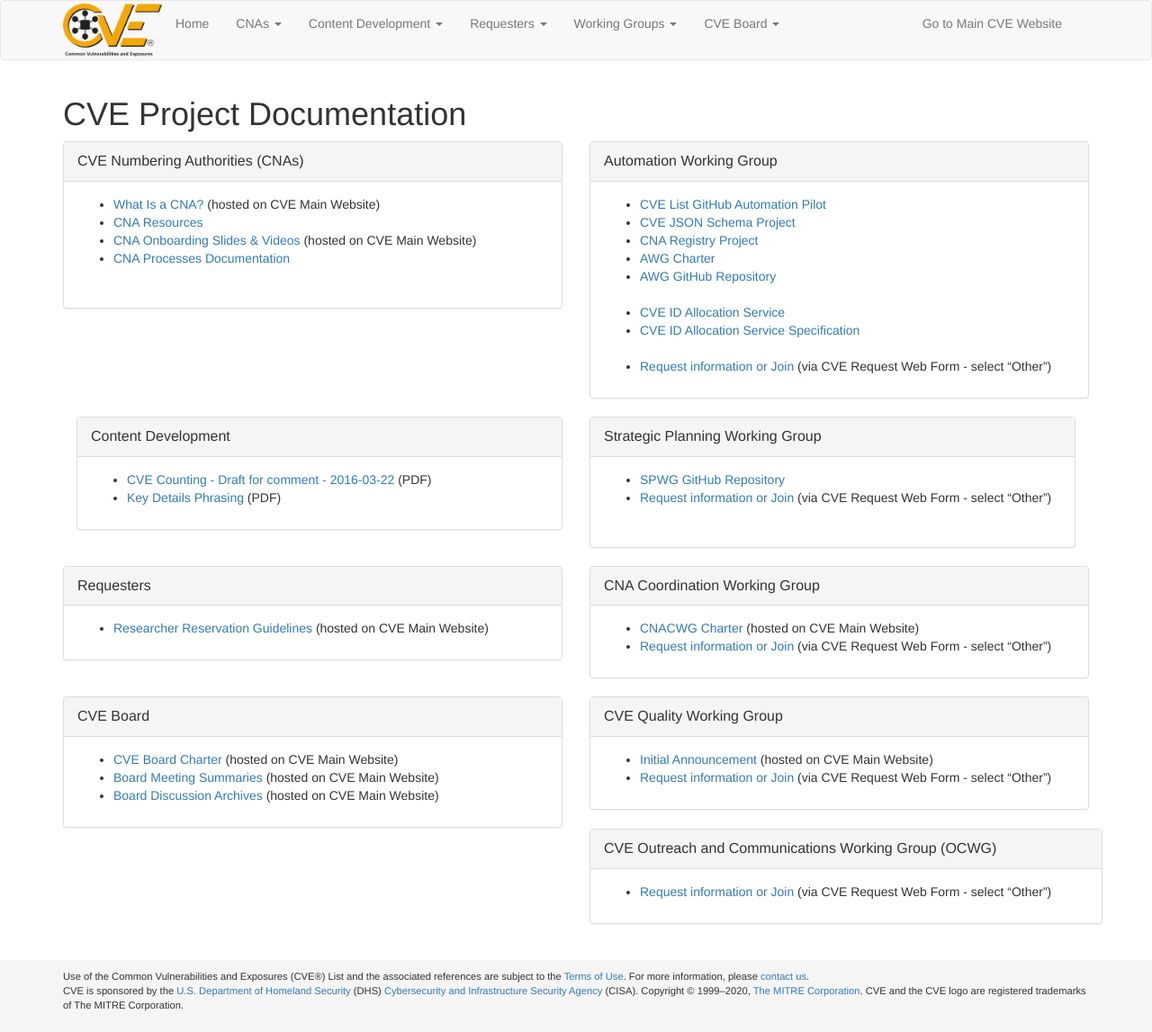
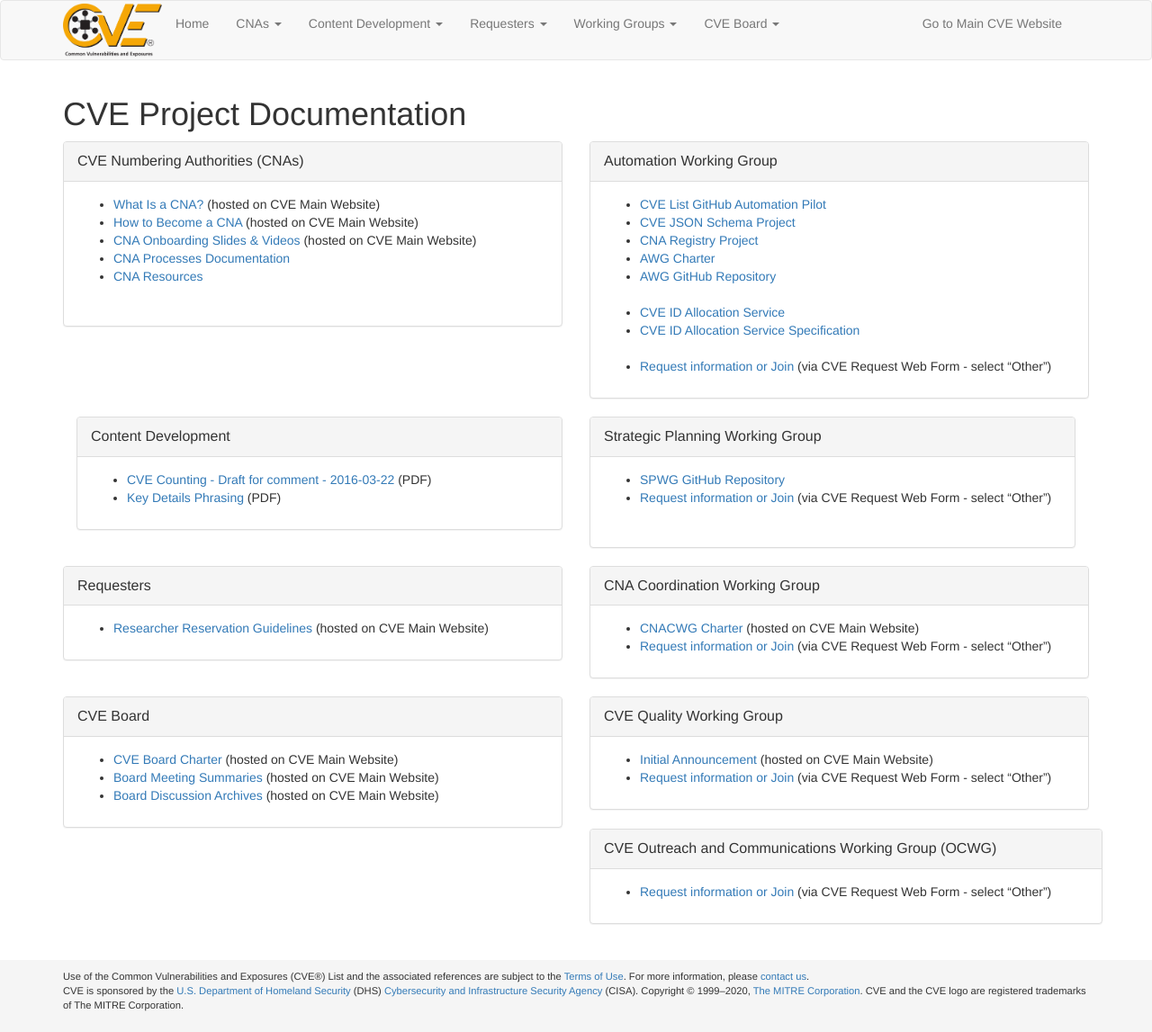
Before and after one commit to CVEProject/cveproject.github.io, a Jekyll site: the page built from docs/index.md, in a window 1280 px wide. Shown: the whole page at 90% size. Built offline with Jekyll 4.4.1, drawn with Linux system fonts in a browser that asks for light colours; nearby versions of some CDN libraries.

Commit message:
Update index.md

```diff
--- a/docs/index.md
+++ b/docs/index.md
@@ -13,9 +13,10 @@ layout: page
       <div class="panel-body">
        <ul>
          <li markdown="span">[What Is a CNA?](https://cve.mitre.org/cve/cna.html) (hosted on CVE Main Website)</li>
-         <li markdown="span">[CNA Resources](/docs/cna/resources/index.html)</li>
+         <li markdown="span">[How to Become a CNA](https://cve.mitre.org/cve/cna.html#become_a_cna) (hosted on CVE Main Website)</li>
          <li markdown="span">[CNA Onboarding Slides & Videos](https://cve.mitre.org/cve/cna.html#new_cna_onboarding) (hosted on CVE Main Website)</li>
          <li markdown="span">[CNA Processes Documentation](/docs/cna/processes_documentation/index.html)</li>
+         <li markdown="span">[CNA Resources](/docs/cna/resources/index.html)</li>
        </ul>
        <br>
       </div>
```
